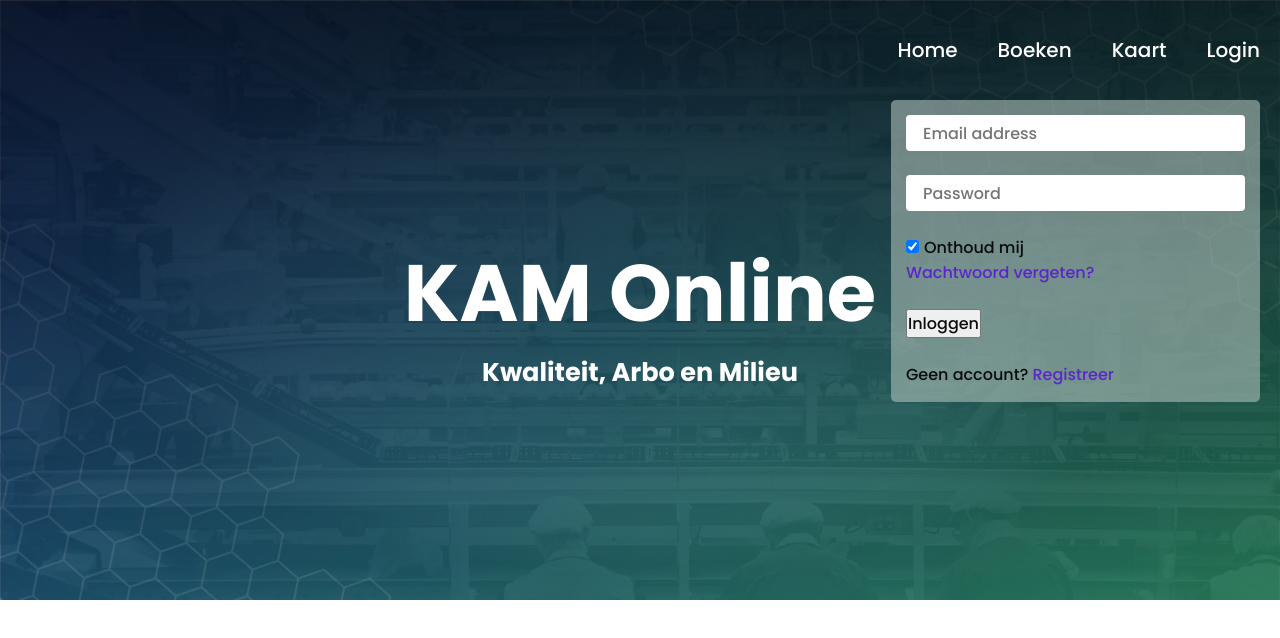
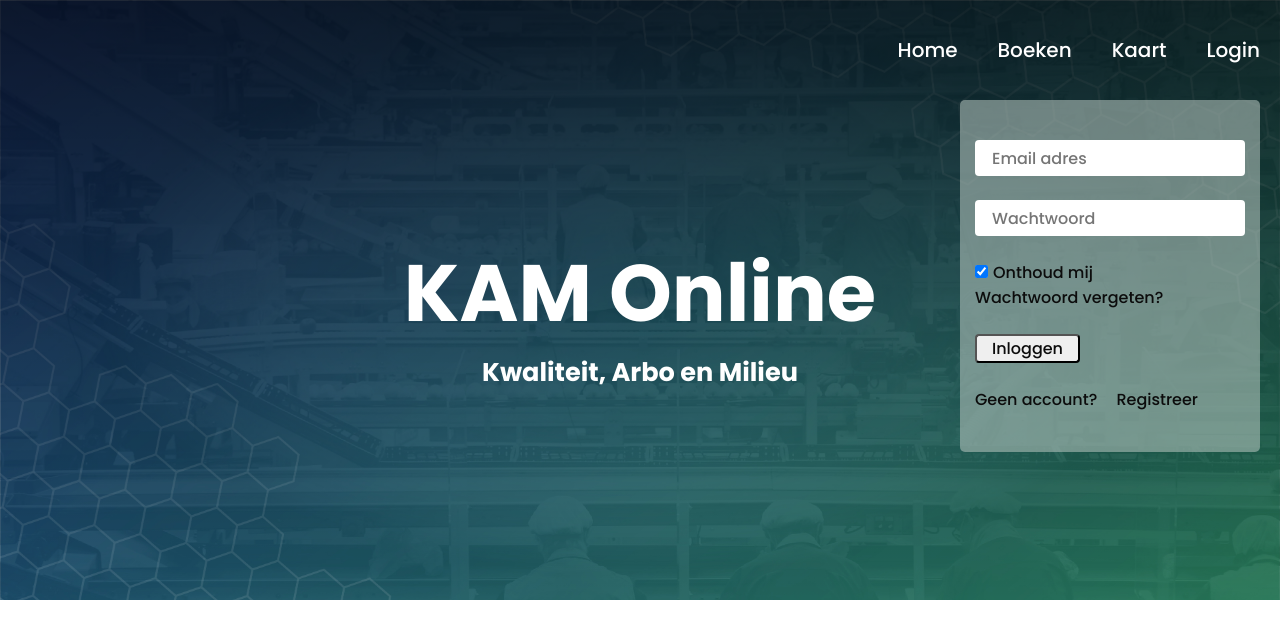
Before and after one commit to koenmoret/frontend-eindopdracht, a React (Vite) app: page / in a window 1280 px wide. Both pictures are taken after a click on the element "Login". Shown: the top 638 px of the page. Built offline with nearby package versions, Linux system fonts and the light colour scheme.

Commit message:
update register-form

```diff
--- /dev/null
+++ b/src/components/helpers/helpers.js
@@ -0,0 +1,4 @@
+export function toggleForm({isRegister,setRegister,isLogin,setLogin}){
+    setRegister(!isRegister);
+    setLogin(!isLogin);
+};
--- a/src/components/home/Header.jsx
+++ b/src/components/home/Header.jsx
@@ -1,18 +1,28 @@
 import {useState} from "react";
 import Navbar from "./nav-bar.jsx";
 import LoginForm from "./login.jsx";
+import RegisterForm from "./register.jsx";
 
 const Header = () => {
     const [isNavOpen, setIsNavOpen] = useState(false);
-    const [isLoginOpen, setIsLoginOpen] = useState(false);
+    const [isLoginOpen, setIsLoginOpen] = useState(true);
+    const [isRegisterOpen, setIsRegisterOpen] = useState(false);
+    const [isFormOpen, setIsFormOpen] = useState(false);
 
     return (
         <header className="outer-container header--background">
             <div className={`header--background_overlay ${isNavOpen ? 'nav_open' : ''}`}></div>
             <section className="inner-container">
-                <Navbar isNav={isNavOpen} setNav={setIsNavOpen} isLogin={isLoginOpen} setLogin={setIsLoginOpen}/>
-                <div className={`loginForm ${isLoginOpen ? 'login_open' : ''}`}>
-                    <LoginForm/>
+                <Navbar isNav={isNavOpen} setNav={setIsNavOpen} isForm={isFormOpen} setForm={setIsFormOpen}/>
+                <div className={`forms ${isFormOpen ? 'form_open' : ''}`}>
+                    <div className={`loginForm ${isLoginOpen ? 'login_open' : ''}`}>
+                        <LoginForm isLogin={isLoginOpen} setLogin={setIsLoginOpen} isRegister={isRegisterOpen}
+                                   setRegister={setIsRegisterOpen}/>
+                    </div>
+                    <div className={`registerForm ${isRegisterOpen ? 'register_open' : ''}`}>
+                        <RegisterForm isLogin={isLoginOpen} setLogin={setIsLoginOpen} isRegister={isRegisterOpen}
+                                      setRegister={setIsRegisterOpen}/>
+                    </div>
                 </div>
                 <div className="header--title">
                     <h1>KAM Online</h1>
--- a/src/components/home/Home.css
+++ b/src/components/home/Home.css
@@ -63,17 +63,12 @@ a:hover {
 #hamburger--btn {
     display: none;
 }
+.btn:hover {
+    cursor: pointer;
+}
 .btn-primary {
-    --mdb-btn-bg: #3b71ca;
-    --mdb-btn-color: #fff;
-    --mdb-btn-box-shadow: 0 4px 9px -4px #386bc0;
-    --mdb-btn-hover-bg: #386bc0;
-    --mdb-btn-hover-color: #fff;
-    --mdb-btn-focus-bg: #386bc0;
-    --mdb-btn-focus-color: #fff;
-    --mdb-btn-active-bg: #3566b6;
-    --mdb-btn-active-color: #fff;
-    --mdb-btn-box-shadow-state: 0 8px 9px -4px rgba(56, 107, 192, 0.3), 0 4px 18px 0 rgba(56, 107, 192, 0.2);
+    padding: 0 15px;
+    border-radius: 0.25rem;
 }
 
 /*////////////////////////
@@ -176,23 +171,34 @@ header {
     min-height: 290px;
     margin-top: -340px;*/
 }
-.loginForm {
-    display: flex;
-    flex-direction: column;
+.forms {
     visibility: hidden;
+    width:300px;
+    padding: 15px;
     opacity: 0;
     transition: opacity 1s ease-in;
     position: absolute;
     top: 100px;
     right: 20px;
 }
-.loginForm.login_open {
+.forms.form_open {
     visibility: visible;
     opacity: 1;
     z-index: 3;
-    padding: 15px;
     background-color: #afc1ba96;
     border-radius: 5px;
+}
+.loginForm, .registerForm {
+    display: none;
+    padding: 15px;
+    margin: 0;
+    opacity: 0;
+    transition: opacity 1s ease-in;
+}
+.loginForm.login_open, .registerForm.register_open{
+    display: initial;
+    opacity: 1;
+    z-index: 3;
 }
 form {
     display: block;
--- a/src/components/home/login.jsx
+++ b/src/components/home/login.jsx
@@ -1,4 +1,11 @@
-function Login() {
+//import {toggleForm} from "../helpers/helpers.js";
+// eslint-disable-next-line react/prop-types
+function Login({isLogin,setLogin,isRegister,setRegister}) {
+
+    const toggleForm = () => {
+        setRegister(!isRegister);
+        setLogin(!isLogin);
+    };
 
     return (
         <>
@@ -6,13 +13,13 @@ function Login() {
             {/*Email input*/}
             <div className="form-outline mb-4">
                 <input type="email" id="form2Example1" className="form-control email" required />
-                <label className="form-label" for="form2Example1">Email address</label>
+                <label className="form-label" form="form2Example1">Email adres</label>
             </div>
 
             {/*Password input*/}
             <div className="form-outline mb-4">
                 <input type="password" id="form2Example2" className="form-control" required />
-                <label className="form-label" for="form2Example2">Password</label>
+                <label className="form-label" form="form2Example2">Wachtwoord</label>
             </div>
 
             {/*2 column grid layout for inline styling*/}
@@ -20,14 +27,14 @@ function Login() {
                 <div className="col d-flex justify-content-center">
                     {/*Checkbox*/}
                     <div className="form-check">
-                        <input className="form-check-input" type="checkbox" value="" id="form2Example31" checked />
-                        <label className="form-check-label" for="form2Example31"> Onthoud mij </label>
+                        <input className="form-check-input" type="checkbox" value="" id="form2Example3" checked />
+                        <label className="form-check-label" form="form2Example3"> Onthoud mij </label>
                     </div>
                 </div>
 
                 <div className="col">
                     {/*Simple link*/}
-                    <a href="#!">Wachtwoord vergeten?</a>
+                    <span>Wachtwoord vergeten?</span>
                 </div>
             </div>
 
@@ -36,7 +43,7 @@ function Login() {
 
             {/*Register buttons*/}
             <div className="text-center">
-                <p>Geen account? <a href="#!">Registreer</a></p>
+                <p>Geen account? <span className="btn btn-primary" onClick={toggleForm}>Registreer</span></p>
             </div>
             </form>
         </>
--- a/src/components/home/nav-bar.jsx
+++ b/src/components/home/nav-bar.jsx
@@ -1,13 +1,13 @@
 import {useState} from "react";
 
 // eslint-disable-next-line react/prop-types
-function Navbar({isNav,setNav,isLogin,setLogin}) {
+function Navbar({isNav,setNav,isForm,setForm}) {
 
     const toggleMenu = () => {
         setNav(!isNav);
     };
-    const toggleLoginForm = () => {
-        setLogin(!isLogin);
+    const toggleForm = () => {
+        setForm(!isForm);
     };
 
     return (
@@ -18,7 +18,7 @@ function Navbar({isNav,setNav,isLogin,setLogin}) {
                         <li><a href="/" className="nav-item">Home</a></li>
                         <li><a href="#" className="nav-item">Boeken</a></li>
                         <li><a href="#" className="nav-item">Kaart</a></li>
-                        <li><span className="nav-item" onClick={toggleLoginForm}>Login</span></li>
+                        <li><span className="nav-item" onClick={toggleForm}>Login</span></li>
                     </ul>
                 </nav>
                 <div id="menuToggler" onClick={toggleMenu}>
--- /dev/null
+++ b/src/components/home/register.jsx
@@ -0,0 +1,145 @@
+import {useState} from "react";
+// eslint-disable-next-line react/prop-types
+function Register({isLogin, setLogin, isRegister, setRegister}) {
+
+    const [email, setEmail] = useState('');
+    const [confirmEmail, setConfirmEmail] = useState('');
+    const [password, setPassword] = useState('');
+
+    function validateEmail(email) {
+        // Regular expression for a basic email validation
+        const emailRegex = /^[^\s@]+@[^\s@]+\.[^\s@]+$/;
+        // Test the provided email against the regular expression
+        return emailRegex.test(email);
+    }
+
+    function checkPasswordStrength(password) {
+        // Define password strength criteria
+        const minLength = 8;
+        const hasUppercase = /[A-Z]/.test(password);
+        const hasLowercase = /[a-z]/.test(password);
+        const hasNumber = /\d/.test(password);
+        const hasSpecialChar = /[!@#$%^&*()_+{}[\]:;<>,.?~\\/-]/.test(password);
+
+        // Check if the password meets the criteria
+        if (
+            password.length >= minLength &&
+            hasUppercase &&
+            hasLowercase &&
+            hasNumber &&
+            hasSpecialChar
+        ) {
+            return 'strong';
+        } else if (
+            password.length >= minLength &&
+            ((hasUppercase && hasLowercase) || (hasUppercase && hasNumber) || (hasLowercase && hasNumber) || (hasSpecialChar && hasNumber))
+        ) {
+            return 'medium';
+        } else {
+            return 'weak';
+        }
+    }
+    const handleSubmit = async (event) => {
+        event.preventDefault();
+
+        // Check if the email and confirm email match and is valid
+        if (validateEmail(email)) {
+            if (email !== confirmEmail) {
+                alert('Emails zijn niet het zelfde');
+                return;
+            }else{
+                const strength = checkPasswordStrength(password);
+
+                if(strength == 'weak'){
+                    alert('Wachtwoord is te zwak /n Gebruik minimaal 8 characters die tenminste 1 hoofdletter/kleine letter en speciale teken bevat.');
+                }
+            }
+        } else {
+            alert("Email is niet geldig");
+            return;
+        }
+
+
+        // Send a request to your server to register the user
+        // try {
+        //     const response = await fetch('/api/register', {
+        //         method: 'POST',
+        //         headers: {
+        //             'Content-Type': 'application/json',
+        //         },
+        //         body: JSON.stringify({
+        //             email,
+        //             password,
+        //         }),
+        //     });
+        //
+        //     if (response.ok) {
+        //         alert('Registration successful');
+        //         // You may redirect the user to a login page or perform other actions after successful registration
+        //     } else {
+        //         alert('Registration failed');
+        //         // Handle the case where registration failed
+        //     }
+        // } catch (error) {
+        //     console.error('Error during registration:', error);
+        //     alert('Error during registration');
+        // }
+    };
+
+    const toggleForm = () => {
+        setRegister(!isRegister);
+        setLogin(!isLogin);
+    };
+
+    return (
+        <>
+            <form onSubmit={handleSubmit}>
+                {/*Email input*/}
+                <div className="form-outline mb-4">
+                    <input type="email"
+                           id="form2Example1"
+                           className="form-control email"
+                           value={email}
+                           onChange={(e) => setEmail(e.target.value)}
+                           required
+                    />
+                    <label className="form-label" form="form2Example1">Email adres</label>
+                </div>
+
+                {/*Confirm Email input*/}
+                <div className="form-outline mb-4">
+                    <input type="email"
+                           id="form2Example2"
+                           className="form-control email"
+                           value={confirmEmail}
+                           onChange={(e) => setConfirmEmail(e.target.value)}
+                           required
+                    />
+                    <label className="form-label" form="form2Example2">Bevestig email adres</label>
+                </div>
+
+                {/*Password input*/}
+                <div className="form-outline mb-4">
+                    <input type="password"
+                           id="form2Example3"
+                           className="form-control"
+                           value={password}
+                           onChange={(e) => setPassword(e.target.value)}
+                           required
+                    />
+                    <label className="form-label" form="form2Example3">Wachtwoord</label>
+                </div>
+
+                {/*Submit button*/}
+                <button type="submit" className="btn btn-primary btn-block mb-4">Registreer</button>
+
+                {/*Register buttons*/}
+                <div className="text-center">
+                    <p>Al een account? <span className="btn btn-primary" onClick={toggleForm}>Inloggen</span></p>
+                </div>
+            </form>
+        </>
+    );
+}
+
+export default Register;
```
